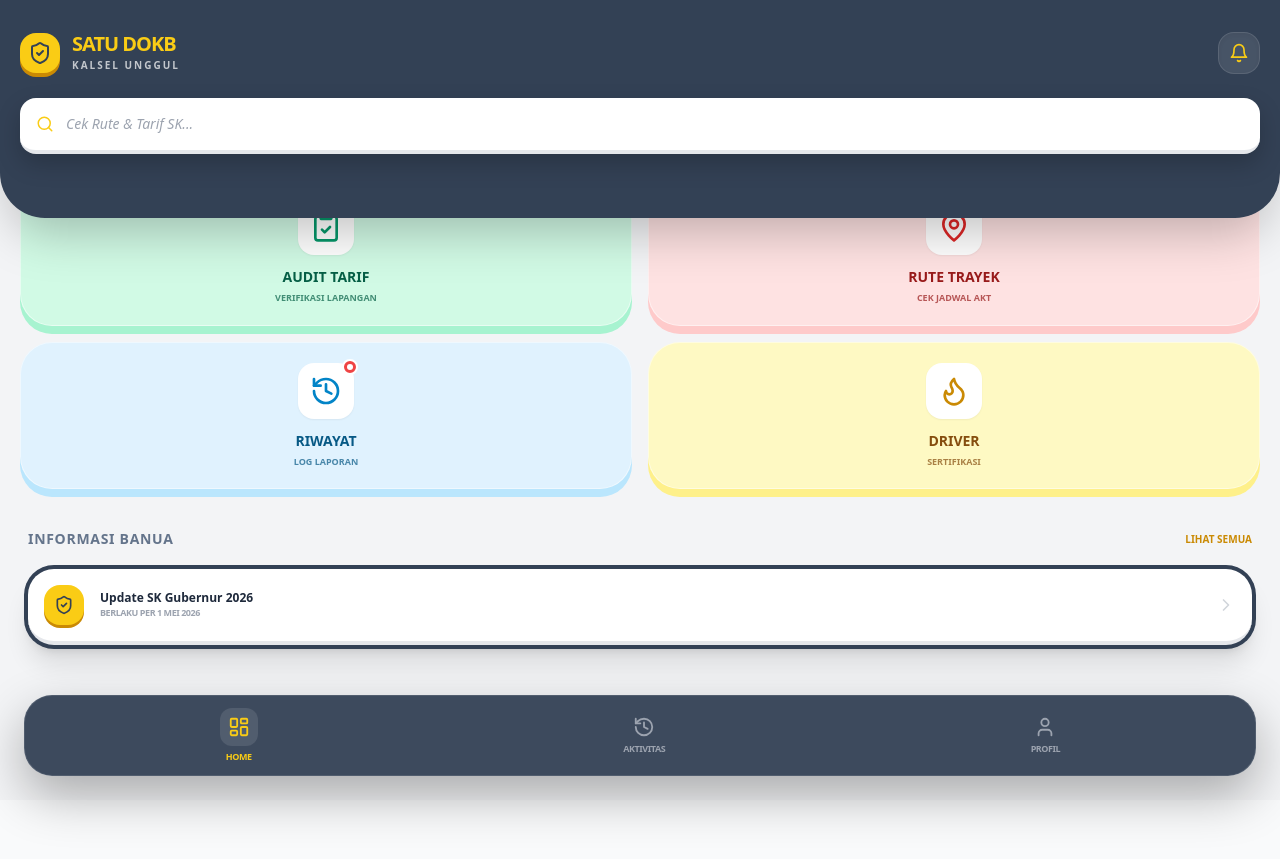
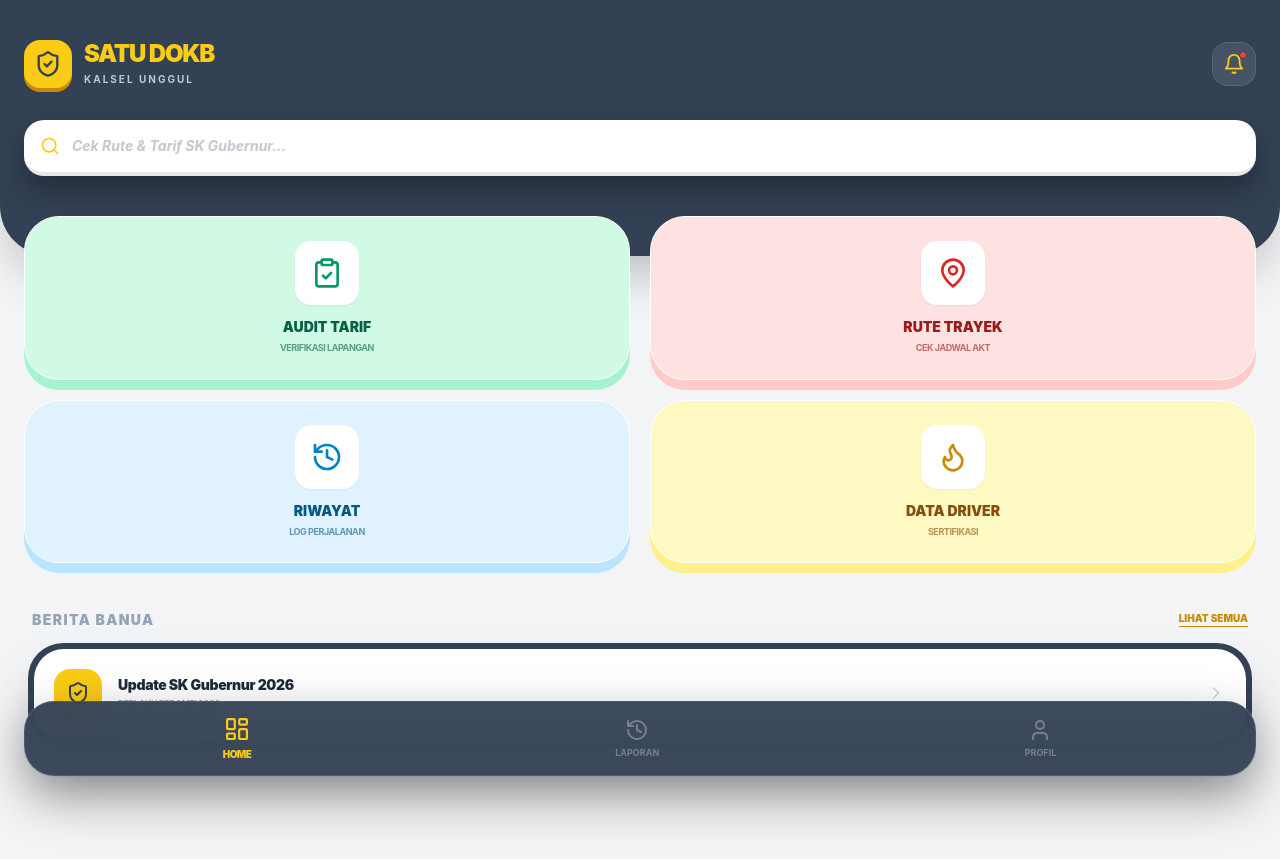
Before and after one commit to auditdokbkalsel/satu-dokb-app, a React (Vite) app: page / in a window 1280 px wide. Before the commit the page ends 800 px from the top, so only its background shows below. Built offline with nearby package versions, Linux system fonts and the light colour scheme; the HTML template or start-up script is replaced by a standard one.

Commit message:
Update App.tsx

```diff
--- a/src/App.tsx
+++ b/src/App.tsx
@@ -1,108 +1,144 @@
-import React from 'react';
+import React, { useState } from 'react';
 import {
-  ClipboardCheck,
-  MapPin,
-  History,
-  User,
-  Bell,
-  Search,
-  ChevronRight,
-  ShieldCheck,
-  LayoutDashboard,
-  Flame
+  ClipboardCheck, MapPin, History, User, Bell, Search,
+  ChevronRight, ShieldCheck, LayoutDashboard, Flame, ArrowLeft, Upload
 } from 'lucide-react';
 
 function App() {
+  const [page, setPage] = useState('home');
+
+  // HALAMAN AUDIT TARIF
+  if (page === 'audit') {
+    return (
+      <div className="min-h-screen bg-[#334155] text-white p-6 pb-20">
+        <button onClick={() => setPage('home')} className="flex items-center gap-2 text-[#FACC15] mb-6 font-bold">
+          <ArrowLeft size={20} /> Kembali ke Beranda
+        </button>
+
+        <h2 className="text-2xl font-black text-[#FACC15] mb-2">SISTEM AUDIT DOKB</h2>
+        <p className="text-xs opacity-70 mb-8 tracking-widest uppercase font-bold">Input Temuan Lapangan</p>
+
+        <div className="space-y-5">
+          <div>
+            <label className="text-[10px] font-black uppercase text-[#FACC15] ml-1">Tanggal Order</label>
+            <input type="date" className="w-full bg-slate-800 border-b-4 border-slate-900 p-4 rounded-2xl mt-1 outline-none focus:border-[#FACC15] transition-all" />
+          </div>
+
+          <div>
+            <label className="text-[10px] font-black uppercase text-[#FACC15] ml-1">Pilih Aplikator</label>
+            <select className="w-full bg-slate-800 border-b-4 border-slate-900 p-4 rounded-2xl mt-1 outline-none appearance-none">
+              <option>Grab</option>
+              <option>Gojek</option>
+              <option>Maxim</option>
+            </select>
+          </div>
+
+          <div>
+            <label className="text-[10px] font-black uppercase text-[#FACC15] ml-1">Jarak (KM)</label>
+            <input type="number" placeholder="Contoh: 5.2" className="w-full bg-slate-800 border-b-4 border-slate-900 p-4 rounded-2xl mt-1 outline-none font-bold" />
+          </div>
+
+          <div className="bg-[#1e293b] p-6 rounded-[30px] border-l-8 border-[#FACC15] shadow-xl">
+            <p className="text-[10px] font-bold text-[#FACC15] uppercase italic">Tarif Seharusnya (SK GUB)</p>
+            <p className="text-3xl font-black mt-1 text-white leading-none tracking-tighter">Rp 0</p>
+          </div>
+
+          <div>
+            <label className="text-[10px] font-black uppercase text-[#FACC15] ml-1">Unggah Bukti Screenshot</label>
+            <div className="w-full border-2 border-dashed border-slate-600 rounded-2xl p-8 flex flex-col items-center gap-2 mt-1 bg-slate-800/50">
+              <Upload size={24} className="text-[#FACC15]" />
+              <span className="text-[10px] font-bold opacity-50 uppercase">Klik untuk Upload</span>
+            </div>
+          </div>
+
+          <button className="w-full bg-[#FACC15] text-[#334155] p-5 rounded-2xl font-black uppercase shadow-[0_8px_0_0_#ca8a04] active:translate-y-1 active:shadow-none transition-all mt-4">
+            Kirim Data Audit
+          </button>
+        </div>
+      </div>
+    );
+  }
+
+  // HALAMAN DASHBOARD UTAMA
   return (
-    <div className="min-h-screen bg-[#f3f4f6] pb-28 text-slate-800 font-sans">
-      {/* HEADER - SLATE DARK KALSEL */}
-      <div className="bg-[#334155] p-5 pt-8 pb-16 text-white rounded-b-[45px] shadow-2xl relative">
-        <div className="flex justify-between items-center mb-6">
+    <div className="min-h-screen bg-[#f3f4f6] pb-28 text-slate-800">
+      {/* HEADER GAGAH - Diperlebar agar tidak nabrak */}
+      <div className="bg-[#334155] p-6 pt-10 pb-20 text-white rounded-b-[50px] shadow-2xl relative">
+        <div className="flex justify-between items-center mb-8">
           <div className="flex items-center gap-3">
-            <div className="bg-[#FACC15] p-2 rounded-2xl shadow-[0_4px_0_0_#ca8a04]">
-               <ShieldCheck size={24} className="text-[#334155]" />
+            <div className="bg-[#FACC15] p-2.5 rounded-2xl shadow-[0_4px_0_0_#ca8a04]">
+               <ShieldCheck size={28} className="text-[#334155]" />
             </div>
             <div>
-              <h1 className="text-xl font-black tracking-tighter text-[#FACC15] leading-none">
-                SATU DOKB
-              </h1>
-              <p className="text-[10px] font-bold opacity-70 uppercase tracking-[0.2em] mt-1">Kalsel Unggul</p>
+              <h1 className="text-2xl font-black tracking-tighter text-[#FACC15] leading-none uppercase">SATU DOKB</h1>
+              <p className="text-[10px] font-bold opacity-70 uppercase tracking-[0.2em] mt-1.5">Kalsel Unggul</p>
             </div>
           </div>
-          <button className="bg-white/10 p-2.5 rounded-2xl border border-white/10 active:scale-90 transition-all shadow-inner">
-            <Bell size={20} className="text-[#FACC15]" />
-          </button>
+          <div className="bg-white/10 p-2.5 rounded-2xl border border-white/10 shadow-inner relative">
+            <Bell size={22} className="text-[#FACC15]" />
+            <div className="absolute top-2 right-2 w-2 h-2 bg-red-500 rounded-full border border-slate-700"></div>
+          </div>
         </div>
 
         {/* SEARCH BAR 3D */}
-        <div className="bg-white rounded-2xl p-4 flex items-center gap-3 text-gray-400 shadow-[0_10px_25px_rgba(0,0,0,0.2)] border-b-4 border-gray-200">
-          <Search size={18} className="text-[#FACC15]" />
-          <span className="text-sm font-medium italic">Cek Rute & Tarif SK...</span>
+        <div className="bg-white rounded-[20px] p-4 flex items-center gap-3 text-gray-400 shadow-[0_15px_30px_rgba(0,0,0,0.3)] border-b-4 border-gray-200">
+          <Search size={20} className="text-[#FACC15]" />
+          <span className="text-sm font-bold italic opacity-60">Cek Rute & Tarif SK Gubernur...</span>
         </div>
       </div>
 
-      {/* GRID MENU 3D - INSPIRASI TURBO */}
-      <div className="px-5 -mt-10">
-        <div className="grid grid-cols-2 gap-4">
-
-          {/* Audit Tarif - Hijau Pastel */}
-          <button className="bg-[#d1fae5] rounded-[32px] p-5 shadow-[0_8px_0_0_#a7f3d0] active:translate-y-1 active:shadow-none transition-all flex flex-col items-center text-center border border-white/50">
-            <div className="bg-white p-3 rounded-2xl shadow-sm mb-3">
+      {/* GRID MENU 3D - JARAK DISESUAIKAN */}
+      <div className="px-6 -mt-10 relative z-10">
+        <div className="grid grid-cols-2 gap-5">
+          <button onClick={() => setPage('audit')} className="bg-[#d1fae5] rounded-[35px] p-6 shadow-[0_10px_0_0_#a7f3d0] active:translate-y-1 active:shadow-none transition-all flex flex-col items-center text-center border border-white">
+            <div className="bg-white p-4 rounded-2xl shadow-sm mb-3">
               <ClipboardCheck size={32} className="text-[#059669]" />
             </div>
             <span className="text-sm font-black uppercase text-[#065f46]">Audit Tarif</span>
-            <span className="text-[9px] font-bold text-[#065f46]/70 mt-1 uppercase">Verifikasi Lapangan</span>
+            <span className="text-[9px] font-bold text-[#065f46]/60 mt-1 uppercase tracking-tighter">Verifikasi Lapangan</span>
           </button>
 
-          {/* Rute Trayek - Merah/Coral Pastel */}
-          <button className="bg-[#fee2e2] rounded-[32px] p-5 shadow-[0_8px_0_0_#fecaca] active:translate-y-1 active:shadow-none transition-all flex flex-col items-center text-center border border-white/50">
-            <div className="bg-white p-3 rounded-2xl shadow-sm mb-3">
-              <MapPin size={32} className="text-[#dc2626]" />
+          <button className="bg-[#fee2e2] rounded-[35px] p-6 shadow-[0_10px_0_0_#fecaca] active:translate-y-1 active:shadow-none transition-all flex flex-col items-center text-center border border-white">
+            <div className="bg-white p-4 rounded-2xl shadow-sm mb-3 text-[#dc2626]">
+              <MapPin size={32} />
             </div>
             <span className="text-sm font-black uppercase text-[#991b1b]">Rute Trayek</span>
-            <span className="text-[9px] font-bold text-[#991b1b]/70 mt-1 uppercase">Cek Jadwal AKT</span>
+            <span className="text-[9px] font-bold text-[#991b1b]/60 mt-1 uppercase tracking-tighter">Cek Jadwal AKT</span>
           </button>
 
-          {/* Riwayat - Biru Pastel */}
-          <button className="bg-[#e0f2fe] rounded-[32px] p-5 shadow-[0_8px_0_0_#bae6fd] active:translate-y-1 active:shadow-none transition-all flex flex-col items-center text-center border border-white/50">
-            <div className="bg-white p-3 rounded-2xl shadow-sm mb-3 relative">
-               <div className="absolute -top-1 -right-1 bg-red-500 w-4 h-4 rounded-full border-2 border-white flex items-center justify-center">
-                  <div className="w-1.5 h-1.5 bg-white rounded-full"></div>
-               </div>
-              <History size={32} className="text-[#0284c7]" />
+          <button className="bg-[#e0f2fe] rounded-[35px] p-6 shadow-[0_10px_0_0_#bae6fd] active:translate-y-1 active:shadow-none transition-all flex flex-col items-center text-center border border-white">
+            <div className="bg-white p-4 rounded-2xl shadow-sm mb-3 text-[#0284c7]">
+              <History size={32} />
             </div>
             <span className="text-sm font-black uppercase text-[#075985]">Riwayat</span>
-            <span className="text-[9px] font-bold text-[#075985]/70 mt-1 uppercase">Log Laporan</span>
+            <span className="text-[9px] font-bold text-[#075985]/60 mt-1 uppercase tracking-tighter">Log Perjalanan</span>
           </button>
 
-          {/* Data Driver - Kuning Pastel */}
-          <button className="bg-[#fef9c3] rounded-[32px] p-5 shadow-[0_8px_0_0_#fef08a] active:translate-y-1 active:shadow-none transition-all flex flex-col items-center text-center border border-white/50">
-            <div className="bg-white p-3 rounded-2xl shadow-sm mb-3">
-              <Flame size={32} className="text-[#ca8a04]" />
+          <button className="bg-[#fef9c3] rounded-[35px] p-6 shadow-[0_10px_0_0_#fef08a] active:translate-y-1 active:shadow-none transition-all flex flex-col items-center text-center border border-white">
+            <div className="bg-white p-4 rounded-2xl shadow-sm mb-3 text-[#ca8a04]">
+              <Flame size={32} />
             </div>
-            <span className="text-sm font-black uppercase text-[#854d0e]">Driver</span>
-            <span className="text-[9px] font-bold text-[#854d0e]/70 mt-1 uppercase">Sertifikasi</span>
+            <span className="text-sm font-black uppercase text-[#854d0e]">Data Driver</span>
+            <span className="text-[9px] font-bold text-[#854d0e]/60 mt-1 uppercase tracking-tighter">Sertifikasi</span>
           </button>
-
         </div>
       </div>
 
-      {/* INFORMASI BANUA SECTION */}
-      <div className="px-6 mt-10">
-        <div className="flex justify-between items-center mb-4 px-1">
-          <h2 className="font-black text-sm uppercase tracking-wider text-slate-500">Informasi Banua</h2>
-          <span className="text-[10px] font-black text-[#ca8a04] uppercase">Lihat Semua</span>
+      {/* INFO BANUA */}
+      <div className="px-7 mt-12">
+        <div className="flex justify-between items-end mb-4 px-1">
+          <h2 className="font-black text-sm uppercase tracking-widest text-slate-400 leading-none">Berita Banua</h2>
+          <span className="text-[10px] font-black text-[#ca8a04] uppercase border-b border-[#ca8a04]">Lihat Semua</span>
         </div>
-
-        <div className="bg-[#334155] rounded-[30px] p-1 shadow-xl active:scale-95 transition-transform">
-           <div className="bg-white rounded-[26px] p-4 flex items-center justify-between border-b-4 border-gray-200">
+        <div className="bg-[#334155] rounded-[35px] p-1.5 shadow-2xl active:scale-95 transition-all">
+           <div className="bg-white rounded-[30px] p-5 flex items-center justify-between border-b-4 border-gray-100">
             <div className="flex items-center gap-4">
-              <div className="bg-[#FACC15] p-2.5 rounded-2xl shadow-[0_3px_0_0_#ca8a04]">
-                <ShieldCheck size={20} className="text-[#334155]" />
+              <div className="bg-[#FACC15] p-3 rounded-2xl shadow-[0_4px_0_0_#ca8a04]">
+                <ShieldCheck size={24} className="text-[#334155]" />
               </div>
               <div>
-                <p className="text-xs font-black text-slate-800">Update SK Gubernur 2026</p>
-                <p className="text-[9px] font-bold text-gray-400 uppercase tracking-tighter">Berlaku Per 1 Mei 2026</p>
+                <p className="text-sm font-black text-slate-800 leading-tight tracking-tight">Update SK Gubernur 2026</p>
+                <p className="text-[9px] font-bold text-gray-400 uppercase tracking-tighter mt-1">Berlaku Per 1 Mei 2026</p>
               </div>
             </div>
             <ChevronRight size={20} className="text-gray-300" />
@@ -110,22 +146,20 @@ function App() {
         </div>
       </div>
 
-      {/* FLOATING BOTTOM NAV */}
+      {/* NAVIGASI BAWAH */}
       <div className="fixed bottom-6 left-6 right-6 z-50">
-        <div className="bg-[#334155]/95 backdrop-blur-lg rounded-[28px] p-3 shadow-[0_20px_50px_rgba(0,0,0,0.3)] flex justify-around items-center border border-white/10">
-          <div className="flex flex-col items-center text-[#FACC15]">
-            <div className="bg-white/10 p-2 rounded-xl mb-1">
-              <LayoutDashboard size={22} />
-            </div>
-            <span className="text-[9px] font-black uppercase tracking-tighter">Home</span>
+        <div className="bg-[#334155]/95 backdrop-blur-xl rounded-[30px] p-4 shadow-[0_20px_50px_rgba(0,0,0,0.4)] flex justify-around items-center border border-white/10">
+          <div className="flex flex-col items-center text-[#FACC15] scale-110">
+            <LayoutDashboard size={24} />
+            <span className="text-[9px] mt-1 font-black uppercase tracking-tighter">Home</span>
           </div>
-          <div className="flex flex-col items-center text-gray-400">
-            <History size={22} />
-            <span className="text-[9px] mt-1 font-bold uppercase tracking-tighter">Aktivitas</span>
+          <div className="flex flex-col items-center text-gray-400 opacity-60">
+            <History size={24} />
+            <span className="text-[9px] mt-1 font-bold uppercase">Laporan</span>
           </div>
-          <div className="flex flex-col items-center text-gray-400">
-            <User size={22} />
-            <span className="text-[9px] mt-1 font-bold uppercase tracking-tighter">Profil</span>
+          <div className="flex flex-col items-center text-gray-400 opacity-60">
+            <User size={24} />
+            <span className="text-[9px] mt-1 font-bold uppercase">Profil</span>
           </div>
         </div>
       </div>
```
